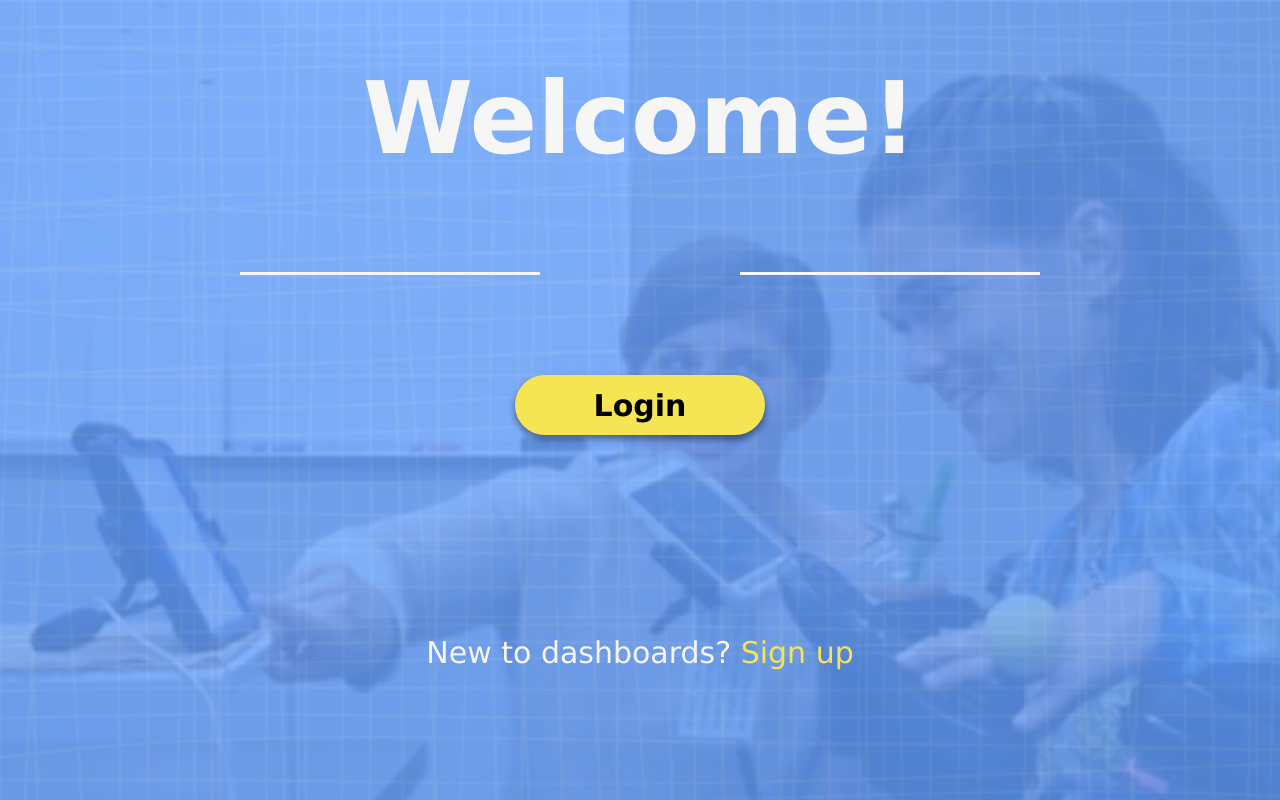
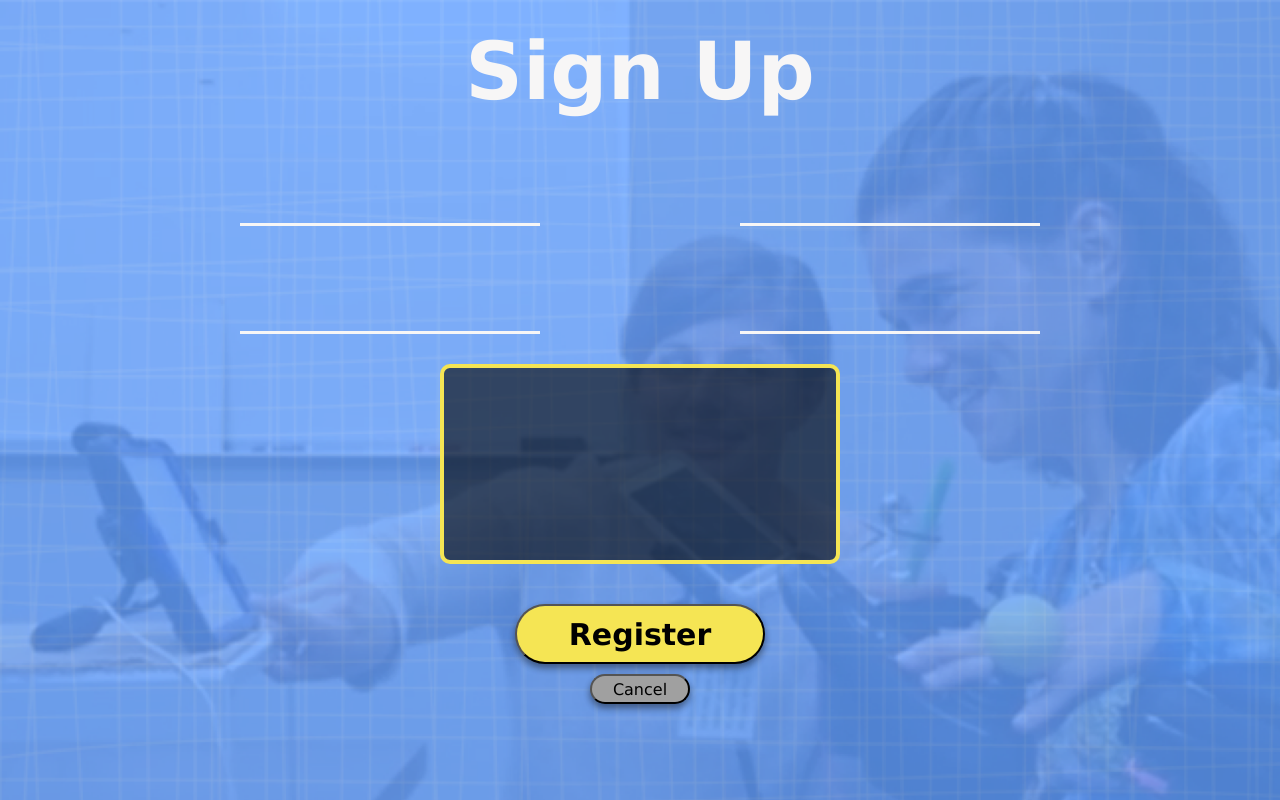
Before and after one commit to phillipdunn/dashboard, a React (Create React App) app: page / in a window 1280 px wide. Built offline with nearby package versions, Linux system fonts and the light colour scheme; no server answers.

Commit message:
sign up page styled

```diff
--- a/src/components/LogIn/LogIn.jsx
+++ b/src/components/LogIn/LogIn.jsx
@@ -1,11 +1,40 @@
 import React, { Component } from 'react';
 import styles from "./LogIn.module.scss";
 import { Link } from "@reach/router";
+import { firestore } from "../../firebase";
 import InputBox from "../../utilities/InputBox";
 import Button from "../../utilities/Button";
 
 class LogIn extends Component {
-  state = {  }
+  state = {
+    users: []
+   }
+
+  // componentDidMount() {
+  //   this.getUsers();
+  //     firestore
+  //       .collection('info')
+  //       .where("ID", "==", this.props.user.uid )
+  //       .get()
+  //       .then(snapshot => {
+  //         snapshot.docs
+  //           .forEach(doc => {
+  //           this.setState({userInfo: doc.data()})
+  //           })
+  //       })
+  //       .catch(err => console.log(err))
+  // }
+
+  getUsers = () => {
+    firestore
+      .collection('info')
+      .get()
+      .then((snapshot) => {
+        const users = snapshot.docs
+          .map((doc => doc.data()))
+        this.setState({ users })
+      })
+  }
   render() {
     const { userSignInAttempt, setEmail, setPassword } = this.props;
     return (
@@ -22,13 +51,15 @@ class LogIn extends Component {
               inputHandler={setPassword} autoComplete={"current-password"} />
           </div>
         </form>
+        <div className={styles.buttonWrap}/>
         <Button text="Login"/>
         <p>New to dashboards? <Link to="/signup" className={styles.signUp}>Sign up</Link></p>
       </section>
-
       </>
      );
   }
 }
 
+//getUsers={this.getUsers}
+
 export default LogIn;
--- a/src/components/LogIn/LogIn.module.scss
+++ b/src/components/LogIn/LogIn.module.scss
@@ -26,7 +26,7 @@
 
     p {
         font-size: 30px;
-        margin-top: 200px;
+        margin-top: 150px;
     }
 
     .signUp{
@@ -43,3 +43,7 @@
     align-items: flex-start;
     color: $white;
 }
+
+.buttonWrap{
+    margin-top: 70px;
+}
--- a/src/components/SignUp/SignUp.jsx
+++ b/src/components/SignUp/SignUp.jsx
@@ -1,12 +1,80 @@
 import React, { Component } from 'react';
 import styles from "./SignUp.module.scss";
+import Button from "../../utilities/Button";
+import InputBox from "../../utilities/InputBox";
+import firebase, { firestore } from "../../firebase";
 
 class SignUp extends Component {
-  state = {  }
+  state = {
+    ID: '',
+    // UID: '',
+    name: '',
+    email: '',
+    password: '',
+    img: '',
+   }
+
+   inputHandler = (event) => {
+    event.preventDefault();
+    this.createUser(this.state)
+  }
+
+  addNewUser = (info) => {
+    firestore
+    .collection("info")
+    .doc(info.ID)
+    .set(info)
+    .then(() => {
+      this.props.getUsers();
+    })
+    .catch((err) => console.error(err));
+  }
+
+  createUser = (info) => {
+    firebase
+      .auth()
+      .createUserWithEmailAndPassword(info.email, info.password)
+      .then(data => {
+        this.setState({ID: data.user.uid})
+        this.addNewUser(this.state)
+      })
+      .catch((error) => {
+        console.log(error)
+      })
+  }
+
   render() {
-    return (  <>
-      <p>SignUp works</p>
-    </>  );
+    return (
+        <>
+      <section className={styles.signUpPage}>
+        <h1>Sign Up</h1>
+        <form className={styles.signUpForm} onSubmit={this.handleSubmit}>
+          <div className={styles.inputLine}>
+            <InputBox id="name" type="text" placeholder="Name" name="name"
+              onChange={(e) => this.setState({ name: e.target.value })} />
+          </div>
+          <div className={styles.inputLine}>
+            <InputBox id="email" type="email" name="email" placeholder="Email"
+              inputHandler={(e) => this.setState({ email: e.target.value })} />
+          </div>
+          <div className={styles.inputLine}>
+            <InputBox id="password" type="password" name="password" placeholder="Password"
+              inputHandler={(e) => this.setState({ password: e.target.value })} />
+          </div>
+          <div className={styles.inputLine}>
+            <InputBox id="password" type="password" name="password" placeholder="Confirm Password"
+              inputHandler={(e) => this.setState({ password: e.target.value })} />
+          </div>
+          <div >
+              <input className={styles.inputImage} type="text" placeholder="URL" onInput={(e) => this.setState({ img: e.target.value })} />
+            </div>
+        </form>
+        <div>
+        <Button text="Register"/></div>
+        <button type="button" text={"Cancel"} onClick={this.props.toggleAddUser} className={styles.cancelBtn}>Cancel</button>
+      </section>
+      </>
+    );
   }
 }
 
--- a/src/components/SignUp/SignUp.module.scss
+++ b/src/components/SignUp/SignUp.module.scss
@@ -0,0 +1,61 @@
+@import "../../variables.scss";
+
+* {
+    margin: 0;
+    padding: 0;
+    box-sizing: border-box;
+    font-family: $main-font;
+}
+
+.signUpPage {
+    @include background;
+    display: flex;
+    flex-direction: column;
+    justify-content: flex-start;
+    align-items: center;
+    height: 100vh;
+    width: 100vw;
+    color: $white;
+    background-color: $white;
+
+    h1 {
+        font-size: 80px;
+        margin-top: 25px;
+    }
+}
+
+.signUpForm {
+    display: flex;
+    flex-direction: row;
+    flex-wrap: wrap;
+    justify-content: center;
+    align-items: center;
+    color: $white;
+}
+
+.cancelBtn {
+    background-color: rgb(160, 160, 160);
+    color: black;
+    width: 100px;
+    height: 30px;
+    border-radius: 30px;
+    outline: none;
+    margin-top: 10px;
+    cursor: pointer;
+    font-size: 1em;
+       box-shadow:0 4px 7px rgba(0, 0, 0, 0.2), 0 4px 7px rgba(0, 0, 0, 0.27);
+
+        &:hover {
+            background-color: rgb(91, 89, 89);
+    }
+  }
+
+  .inputImage
+  {
+      margin-top:30px;
+      height: 200px;
+      width:400px;
+      border-radius: 10px;
+      border: 4px solid $yellow;
+      background-color: rgba(0, 0, 0, 0.6);
+  }
--- a/src/containers/Routes/Routes.jsx
+++ b/src/containers/Routes/Routes.jsx
@@ -2,6 +2,7 @@ import React, {Component} from "react";
 import { Router } from '@reach/router';
 import PrivateRoutes from "../PrivateRoutes/PrivateRoutes";
 import LogIn from "../../components/LogIn";
+import SignUp from "../../components/SignUp/SignUp";
 
 class Routes extends Component {
 
@@ -23,6 +24,7 @@ class Routes extends Component {
               signOut={signOut}
             />
           }
+          <SignUp default path="signup"/>
         </Router>
       </>
     );
--- a/src/utilities/Button/Button.module.scss
+++ b/src/utilities/Button/Button.module.scss
@@ -11,14 +11,18 @@
     background-color: $yellow;
     color:black;
     outline: none;
-    border: 2px solid $yellow;
     border-radius: 30px;
     width: 250px;
     height: 60px;
     font-size: 30px;
     font-weight: bold;
-    margin-top: 100px;
+    margin-top: 40px;
+    cursor: pointer;
     box-shadow:0 4px 7px rgba(0, 0, 0, 0.2), 0 4px 7px rgba(0, 0, 0, 0.27);
+
+        &:hover {
+            background-color: rgb(91, 89, 89);
+        }
 }
 
 input::-webkit-input-placeholder {
--- a/src/utilities/InputBox/InputBox.module.scss
+++ b/src/utilities/InputBox/InputBox.module.scss
@@ -9,6 +9,7 @@
 
 .inputBox {
     padding: 10px 5px;
+    padding-top: 80px;
     margin-left: 100px;
     margin-Right: 100px;
     border-top: none;
```
